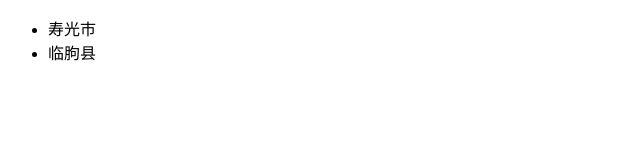
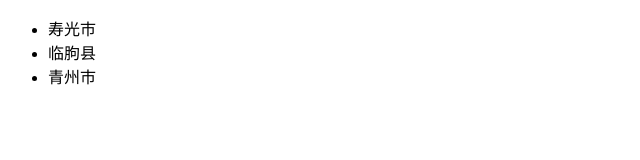
Before and after one commit to weifengzz/qz-weather-vue, a Nuxt app: page /select-city in a window 1280 px wide. Shown: the top 160 px of the page, without its empty margins (0-640 px from the left). Built offline with nearby package versions, Linux system fonts and the light colour scheme.

Commit message:
fix: css style

```diff
--- a/css/index.css
+++ b/css/index.css
@@ -1,3 +1,11 @@
+/* 对于应用来说，顶级 App 组件和布局组件中的样式可以是全局的，但是其它所有组件都应该是有作用域的。
+  这条规则只和单文件组件有关。你不一定要使用 scoped 特性。设置作用域也可以通过 CSS Modules，那是一个基于 class 的类似 BEM 的策略，当然你也可以使用其它的库或约定。
+  不管怎样，对于组件库，我们应该更倾向于选用基于 class 的策略而不是 scoped 特性。
+  这让覆写内部样式更容易：使用了常人可理解的 class 名称且没有太高的选择器优先级，而且不太会导致冲突。
+
+  参考：https://cn.vuejs.org/v2/style-guide/#%E4%B8%BA%E7%BB%84%E4%BB%B6%E6%A0%B7%E5%BC%8F%E8%AE%BE%E7%BD%AE%E4%BD%9C%E7%94%A8%E5%9F%9F-%E5%BF%85%E8%A6%81
+*/
+
 /* 跳转动画 参考：https://zh.nuxtjs.org/guide/routing */
 .page-enter-active, .page-leave-active {
   transition: opacity .3s;
@@ -118,6 +126,7 @@ body {
 
 /* 温度文字 */
 .q-temperature-text {
+  margin: 0px;
   font-size: 80px;
   font-weight: bold;
   color: white;
@@ -141,6 +150,7 @@ body {
   font-size: 16px;
   color: white;
   margin-top: 20px;
+  margin-left: 10px;
 }
 
 /* 列表 */
--- a/pages/select-city.vue
+++ b/pages/select-city.vue
@@ -5,6 +5,9 @@
     </li>
     <li>
       <a @click="back({number: '101120604', name: '临朐县'})">临朐县</a>
+    </li>
+    <li>
+      <a @click="back({number: '101120602', name: '青州市'})">青州市</a>
     </li>
   </ul>
 </template>
```
